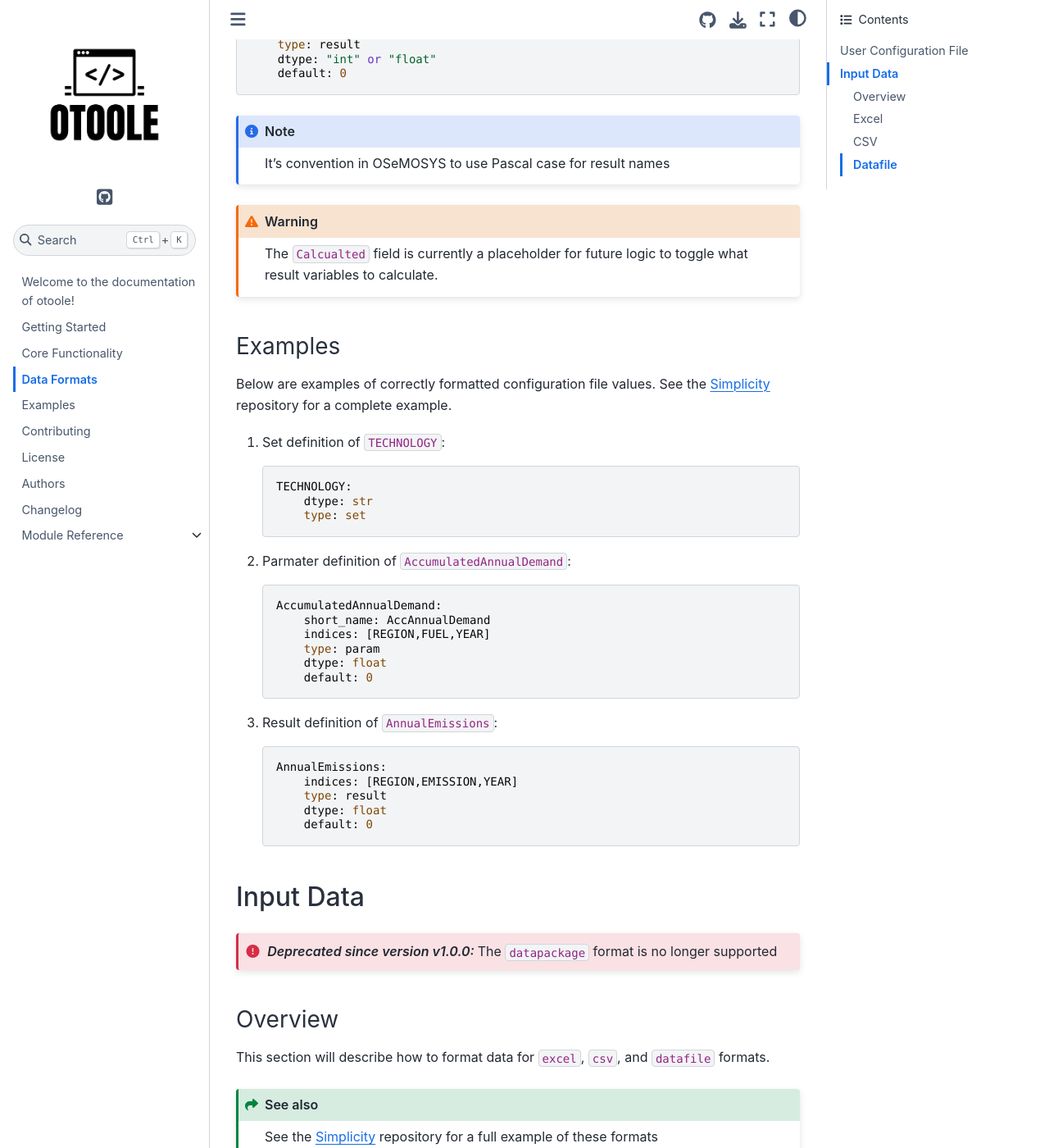
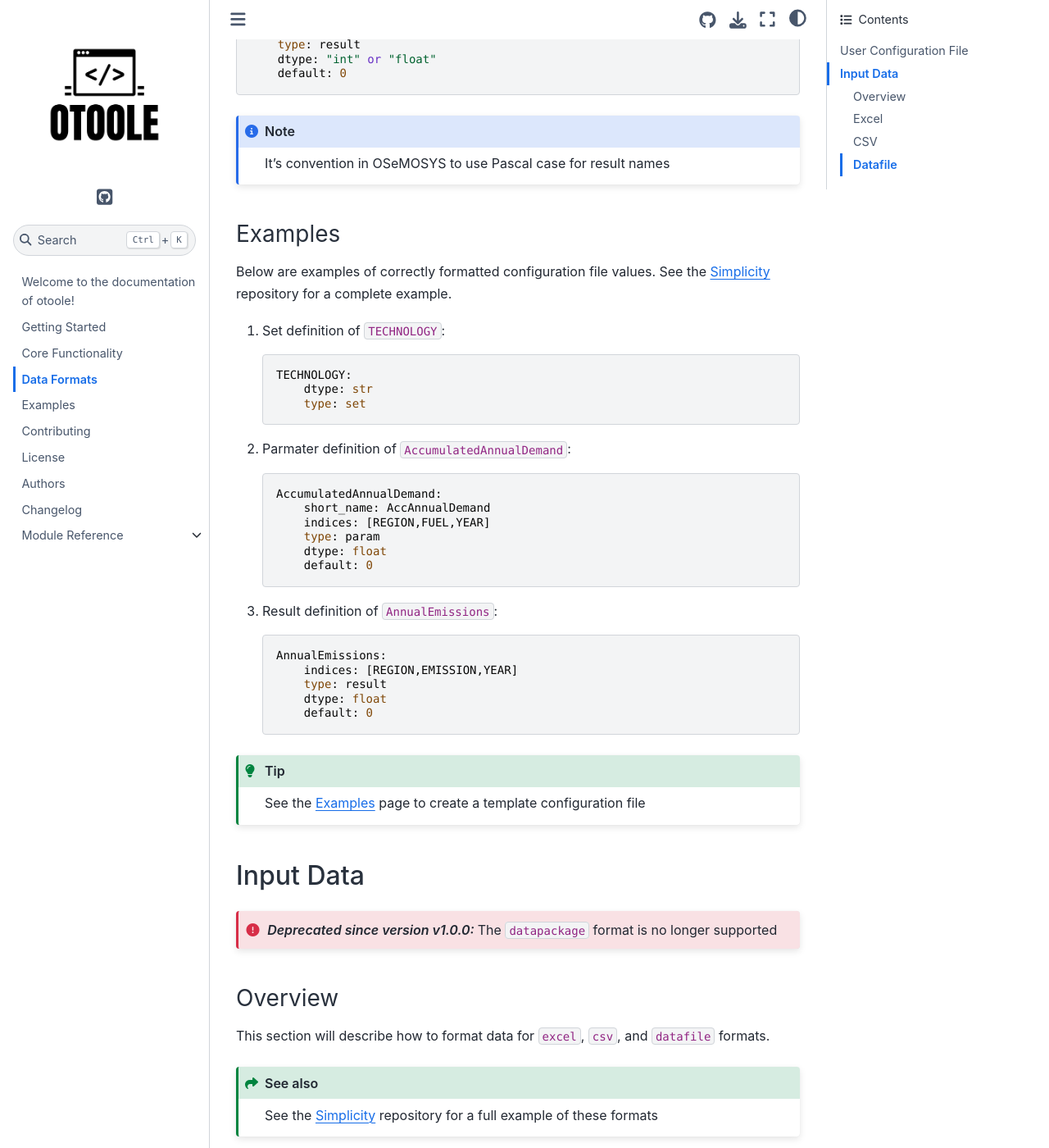
Before and after one commit to OSeMOSYS/otoole, a Sphinx documentation site: the page built from docs/data.rst, in a window 1280 px wide and 1400 px high, scrolled down 2200 px. Shown: the whole window at 82% size. Built offline with Sphinx 7.4.7 and the Sphinx Book theme 1.1.4, drawn with Linux system fonts in a browser that asks for light colours.

Commit message:
general doc updates

```diff
--- a/docs/conf.py
+++ b/docs/conf.py
@@ -177,6 +177,7 @@ html_theme_options = {
         <p>Theme by the <a href="https://executablebooks.org/en/latest/">Executable Book Project</a></p>
         <p>Logo by <a href="https://looka.com/">looka.com</a></p>
         """,
+    "icon_links": [],
 }
 
 # Add any paths that contain custom themes here, relative to this directory.
--- a/docs/data.rst
+++ b/docs/data.rst
@@ -94,10 +94,6 @@ name, **not** the ``short_name``::
 .. NOTE::
    It's convention in OSeMOSYS to use Pascal case for result names
 
-.. WARNING::
-   The ``Calcualted`` field is currently a placeholder for future logic to
-   toggle what result variables to calculate.
-
 Examples
 ~~~~~~~~
 
@@ -126,6 +122,9 @@ repository for a complete example.
         type: result
         dtype: float
         default: 0
+
+.. TIP::
+   See the :ref:`examples` page to create a template configuration file
 
 Input Data
 ----------
--- a/docs/examples.rst
+++ b/docs/examples.rst
@@ -10,7 +10,7 @@ functionality in seperate simple use cases.
 
 .. NOTE::
     To follow these examples, clone the Simplicity_ repository and run all commands
-    from the ``simplicity/`` directory.
+    from the ``simplicity/`` directory::
 
         git clone https://github.com/OSeMOSYS/simplicity.git
         cd simplicity
```
Also changed, not shown: LICENSE.txt.
